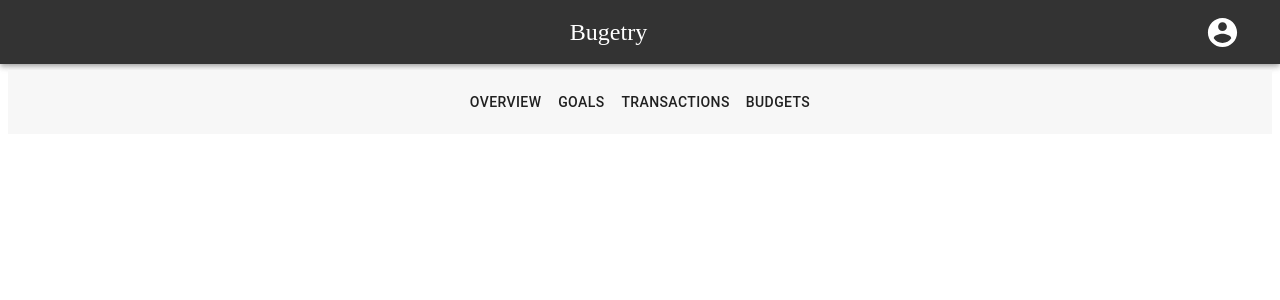
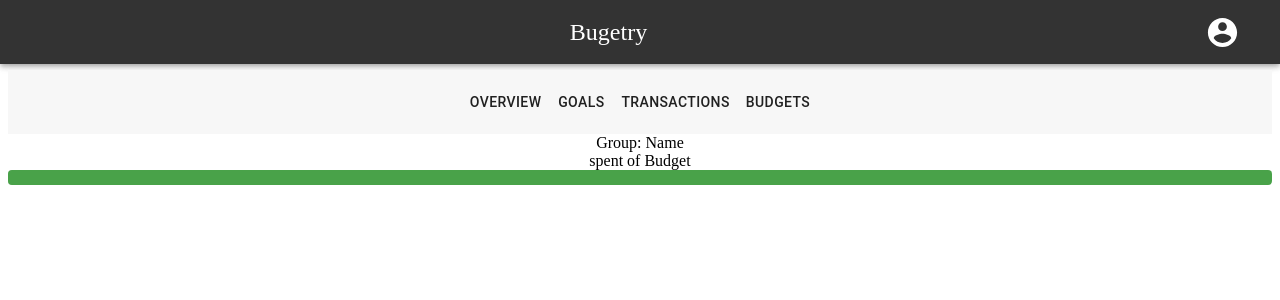
Before and after one commit to jrmeyers92/budgety, a React (Create React App) app: page / in a window 1280 px wide. Shown: the top 300 px of the page. Built offline with nearby package versions, Linux system fonts and the light colour scheme.

Commit message:
created progressbar compoennt

```diff
--- a/src/App.js
+++ b/src/App.js
@@ -2,6 +2,7 @@ import React, { useState } from "react";
 import "./App.css";
 import Nav from "./navs/Nav";
 import SecondaryNav from "./navs/SecondaryNav";
+import Budgets from "./budget/Budgets";
 
 function App() {
 	const [expenses, setExpenses] = useState([
@@ -9,14 +10,29 @@ function App() {
 			group: "utilities",
 			name: "electric",
 			budget: 150,
+			spent: 134,
+		},
+		{
+			group: "bills",
+			name: "cell phone",
+			budget: 50,
+			spent: 50,
+		},
+		{
+			group: "housing",
+			name: "rent",
+			budget: 1000,
+			spent: 0,
 		},
 	]);
+
 	const [transactions, setTransactions] = useState([]);
 
 	return (
 		<div className='App'>
 			<Nav />
 			<SecondaryNav />
+			<Budgets />
 		</div>
 	);
 }
--- /dev/null
+++ b/src/budget/ProgressBar.css
@@ -0,0 +1,15 @@
+.progressBar__grayBar {
+	background-color: rgb(221, 221, 221);
+	width: 350px;
+	height: 15px;
+	border-radius: 4px;
+}
+
+.progressBar__greenBar {
+	background-color: #49a249;
+	position: relative;
+	z-index: 3;
+	height: 15px;
+	margin-top: -15px;
+	border-radius: 4px;
+}
--- /dev/null
+++ b/src/budget/ProgressBar.js
@@ -0,0 +1,14 @@
+import React from "react";
+import "./ProgressBar.css";
+
+const ProgressBar = () => {
+	return (
+		<div className='progressBar'>
+			<div className='progressBar__grayBar'></div>
+			<div className='progressBar__greenBar'></div>
+		</div>
+		// style={{ width: props.percent }}
+	);
+};
+
+export default ProgressBar;
--- a/src/budget/budget.js
+++ b/src/budget/budget.js
@@ -1,11 +1,23 @@
-import React from 'react'
+import React from "react";
+import ProgressBar from "./ProgressBar";
 
-const budget = () => {
-    return (
-        <div>
+const Budget = () => {
+	return (
+		<div className='budget'>
+			<div className='budget__text'>
+				<div className='budget__text-left'>
+					<span>Group: </span>
+					<span>Name</span>
+				</div>
+				<div className='budget__text-right'>
+					<span>
+						<span>spent</span> of <span>Budget</span>
+					</span>
+				</div>
+			</div>
+			<ProgressBar />
+		</div>
+	);
+};
 
-        </div>
-    )
-}
-
-export default budget
+export default Budget;
--- a/src/budget/budgets.js
+++ b/src/budget/budgets.js
@@ -1,11 +1,12 @@
-import React from 'react'
+import React from "react";
+import Budget from "./Budget";
 
-const budget = () => {
-    return (
-        <div>
+const Budgets = () => {
+	return (
+		<div>
+			<Budget />
+		</div>
+	);
+};
 
-        </div>
-    )
-}
-
-export default budget
+export default Budgets;
```
Also changed, not shown: src/Budget.js (deleted).
